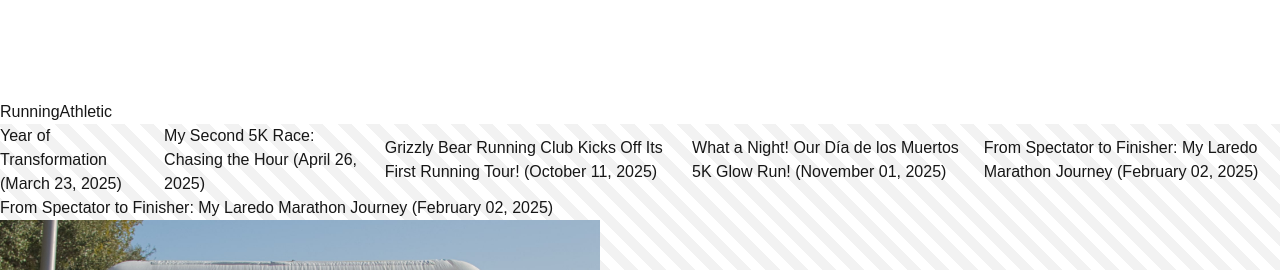
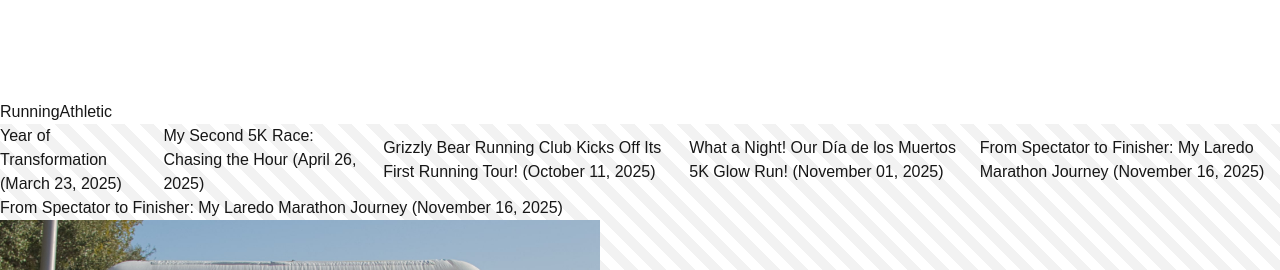
Before and after one commit to juanmoreno96/GrizzlyBearRunningClub, a Next.js app: page /blog in a window 1280 px wide. Shown: the part 1380-1650 px from the top of the page. Built offline with nearby package versions, Linux system fonts and the light colour scheme.

Commit message:
Update Laredo Marathon date in blog page

```diff
--- a/src/app/blog/page.tsx
+++ b/src/app/blog/page.tsx
@@ -56,12 +56,12 @@
                 What a Night! Our Día de los Muertos 5K Glow Run! (November 01, 2025)
               </a>
               <a href="#laredoMarathon" className="hover:underline">
-                From Spectator to Finisher: My Laredo Marathon Journey (February 02, 2025)
+                From Spectator to Finisher: My Laredo Marathon Journey (November 16, 2025)
               </a>
             </div>
           </div>
       </div>
-      <h2 id="laredoMarathon" className="text-3xl text-center font-bold mb-4">From Spectator to Finisher: My Laredo Marathon Journey (February 02, 2025)</h2>
+      <h2 id="laredoMarathon" className="text-3xl text-center font-bold mb-4">From Spectator to Finisher: My Laredo Marathon Journey (November 16, 2025)</h2>
         <div className="flex-grow grid grid-cols-1 md:grid-cols-3 gap-4 p-5 max-w-screen-2xl mx-auto">
           <div className="w-full md:col-span-2 p-6 flex items-center justify-center bg-transparent">
             <div className="overflow-hidden rounded-lg shadow-lg w-full h-[200px] md:h-[300px]">
```
